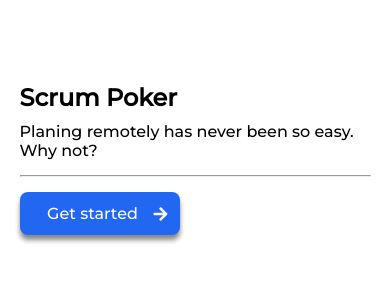
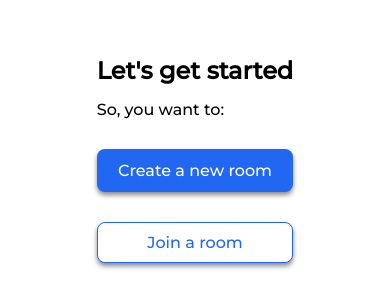
Before and after one commit to StarfruitTree/scrum-poker, a React app: page / in a window 390 px wide. Shown: the part 263-570 px from the top of the page. Built offline with nearby package versions, Linux system fonts and the light colour scheme.

Commit message:
Implement Welcome Form

```diff
--- a/src/components/Button/index.tsx
+++ b/src/components/Button/index.tsx
@@ -3,7 +3,7 @@ import Style from './style.module.scss';
 
 interface Props {
   buttonType: string;
-  iconClassName: string;
+  iconClassName?: string;
 }
 
 const Button: React.FC<Props> = ({ buttonType, iconClassName, children }) => {
--- a/src/components/Button/style.module.scss
+++ b/src/components/Button/style.module.scss
@@ -5,14 +5,33 @@
   outline: none;
   background-color: #2267f2;
   color: white;
-  box-shadow: 0px 5px 5px #888888;
+  box-shadow: 0px 3px 5px #888888;
   border-color: transparent;
   border-radius: 8px;
   padding: 10px;
   font-size: 1rem;
-  min-width: 160px;
+  width: 350px;
 
   span {
     flex-grow: 1;
   }
 }
+
+.secondary {
+  display: flex;
+  justify-content: center;
+  align-items: center;
+  outline: none;
+  background-color: white;
+  color: #2267f2;
+  box-shadow: 0px 3px 5px #888888;
+  border: 1px solid #2267f2;
+  border-radius: 8px;
+  padding: 10px;
+  font-size: 1rem;
+  width: 350px;
+
+  span {
+    flex-grow: 1;
+  }
+}
--- a/src/index.tsx
+++ b/src/index.tsx
@@ -1,12 +1,13 @@
 import ReactDOM from 'react-dom';
 import React from 'react';
 import LandingPage from './page/Landing';
+import WelcomeForm from './page/Welcome';
 import './styles/global.scss';
 
 function App() {
   return (
     <>
-      <LandingPage />
+      <WelcomeForm />
     </>
   );
 }
--- /dev/null
+++ b/src/page/Welcome/index.tsx
@@ -0,0 +1,18 @@
+import React from 'react';
+import { Button, Typo } from '@scrpoker/components';
+import Style from './style.module.scss';
+
+export default function Welcome() {
+  return (
+    <div className={Style.container}>
+      <div className={Style['form-container']}>
+        <div>
+          <Typo type="h2">Let's get started</Typo>
+          <Typo>So, you want to:</Typo>
+        </div>
+        <Button buttonType="primary">Create a new room</Button>
+        <Button buttonType="secondary">Join a room</Button>
+      </div>
+    </div>
+  );
+}
--- /dev/null
+++ b/src/page/Welcome/style.module.scss
@@ -0,0 +1,49 @@
+.container {
+  height: 100vh;
+  display: flex;
+  justify-content: center;
+  align-items: center;
+}
+
+.form-container {
+  box-shadow: 3px 3px 8px #888888;
+  border: 1px solid #f0f0f0;
+  border-radius: 8px;
+
+  h2 {
+    margin: 30px 0px;
+  }
+
+  p {
+    margin: 30px 0px;
+  }
+
+  button {
+    margin: 30px 0px;
+  }
+
+  padding: 10px 30px;
+}
+
+@media only screen and (max-width: 600px) {
+  .form-container {
+    box-shadow: none;
+    border: none;
+    display: flex;
+    align-items: center;
+    flex-direction: column;
+
+    button {
+      width: 196px;
+      margin: 15px 0px;
+    }
+
+    h2 {
+      margin: 15px 0px;
+    }
+
+    p {
+      margin: 15px 0px;
+    }
+  }
+}
```
